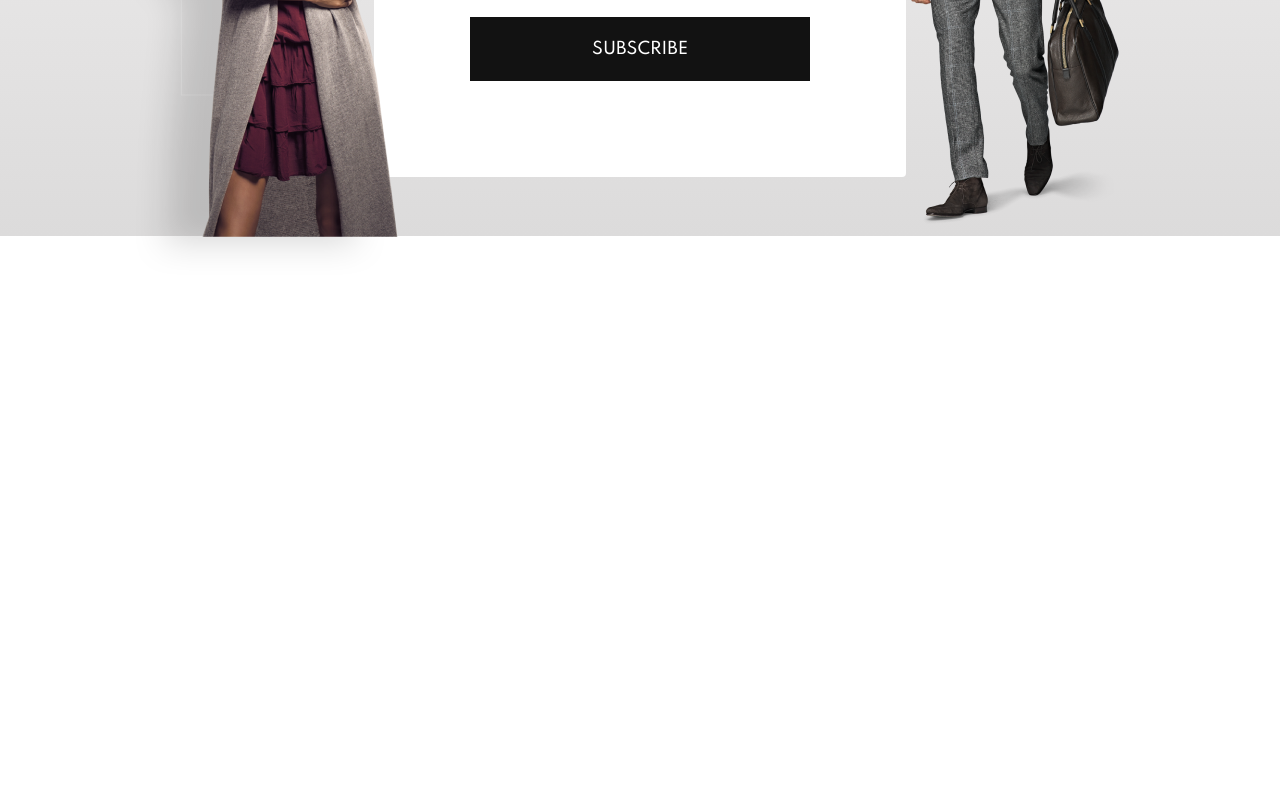
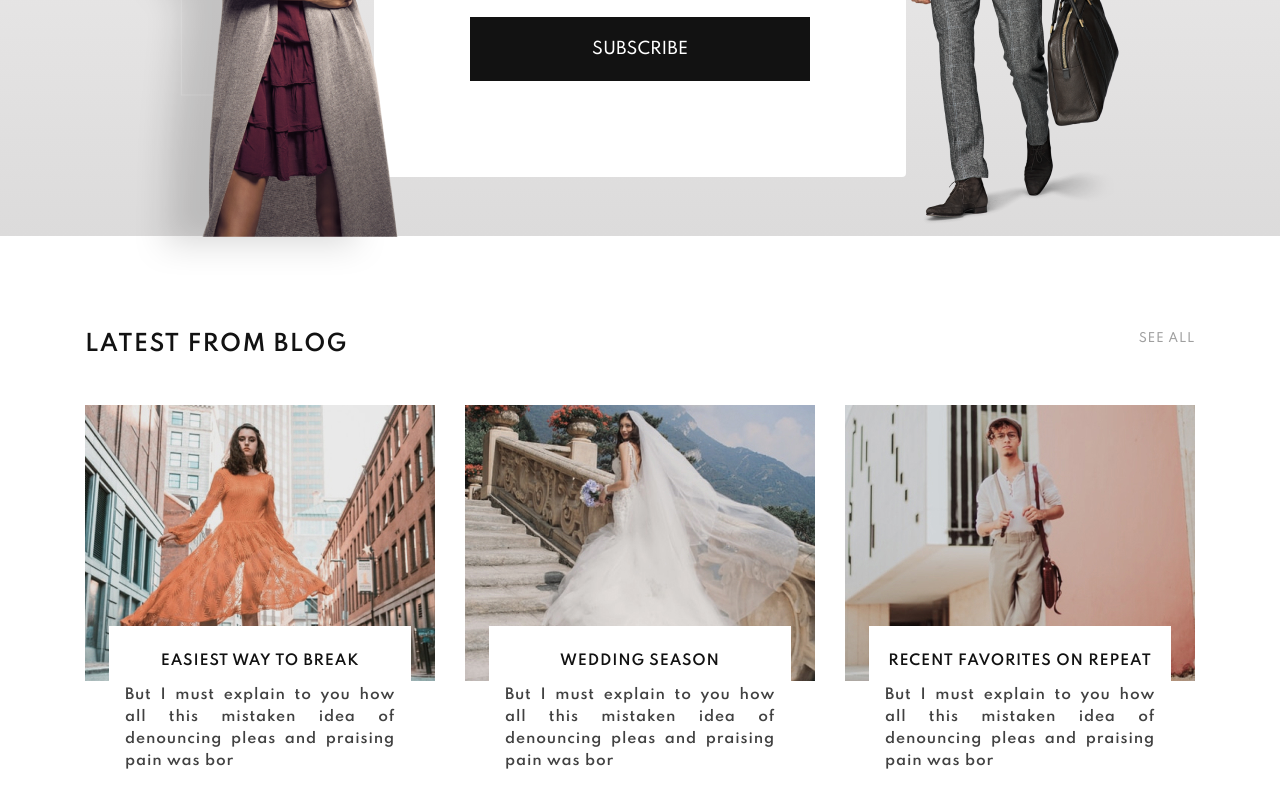
Before and after one commit to m-mcsim7/training-shop, a React (Create React App) app: page / in a window 1280 px wide. Shown: the part 3615-4415 px from the top of the page. Before the commit the page ends 3890 px from the top, so only its background shows below. Built offline with nearby package versions, Linux system fonts and the light colour scheme.

Commit message:
add sixthpart

```diff
--- a/src/App.js
+++ b/src/App.js
@@ -6,7 +6,7 @@ import SecondPart from "./components/SecondPart/SecondPart";
 import ThirdPart from "./components/ThirdPart/ThirdPart";
 import FourthPart from "./components/FourthPart/FourthPart";
 import FifthPart from "./components/FifthPart/FifthPart";
-//import SixthPart from "./components/SixthPart/SixthPart";
+import SixthPart from "./components/SixthPart/SixthPart";
 
 import "./App.css";
 
@@ -19,7 +19,7 @@ function App() {
       <ThirdPart />
       <FourthPart />
       <FifthPart />
-      {/*<SixthPart />*/}
+      <SixthPart />
     </div>
   );
 }
--- /dev/null
+++ b/src/components/SixthPart/SixthPart.css
@@ -0,0 +1,83 @@
+ /*font-family: 'Inter', sans-serif;
+ font-family: 'Playfair Display SC', serif;
+ font-family: 'Spartan', sans-serif;*/
+
+ /*--------------------*/
+ body {
+   font-family: "Spartan", sans-serif;
+   color: #121212;
+ }
+ .wrapper {
+ }
+ .header {
+ }
+ .container {
+   max-width: 1280px;
+   margin: 0 auto;
+ }
+ .blog {
+}
+.container {
+}
+.blog__wrapper {
+}
+.blog__title {
+  max-width: 1110px;
+  display: flex;
+  justify-content: space-between;
+  margin: 96px auto 0 auto;
+}
+.blog__title p:first-child {
+  text-transform: uppercase;
+  font-size: 22px;
+  font-weight: 600;
+  line-height: 25px;
+  letter-spacing: 0.06em;
+}
+.blog__title p:last-child {
+  font-size: 12px;
+  font-weight: 500;
+  line-height: 13px;
+  letter-spacing: 0.06em;
+  opacity: 0.4;
+}
+.blog__rows {
+  display: flex;
+  justify-content: space-between;
+  flex-wrap: wrap;
+  max-width: 1110px;
+  margin: 48px auto 0 auto;
+}
+.blog__columm {
+  width: 350px;
+  height: 276px;
+}
+.blog__info {
+  position: relative;
+  z-index: 2;
+  width: 302px;
+  height: 174px;
+  margin: -55px auto 0 auto;
+  background-color: #ffffff;
+}
+.blog__info-title {
+  text-transform: uppercase;
+  padding-top: 24px;
+  font-size: 14px;
+  text-align: center;
+  font-weight: 600;
+  line-height: 22px;
+  letter-spacing: 0.06em;
+}
+.blog__info-contetnt {
+  text-align: justify;
+  opacity: 0.8;
+  padding-top: 12px;
+  width: 270px;
+  font-size: 14px;
+  font-weight: 600;
+  line-height: 22px;
+  letter-spacing: 0.06em;
+  margin-left: auto;
+  margin-right: auto;
+}
--- /dev/null
+++ b/src/components/SixthPart/SixthPart.jsx
@@ -0,0 +1,56 @@
+import React from "react";
+import blog_1 from "../../img/images/blog1.jpg"
+import blog_2 from "../../img/images/blog2.jpg"
+import blog_3 from "../../img/images/blog3.jpg"
+import "./SixthPart.css";
+
+function SixthPart() {
+  return (
+    <div>
+      <div className="blog">
+        <div className="container">
+          <div className="blog__wrapper">
+            <div className="blog__title">
+              <p>LATEST FROM BLOG</p>
+              <p>SEE ALL</p>
+            </div>
+            <div className="blog__rows">
+              <div className="blog__columm">
+                <img src={blog_1} alt="blog" />
+                <div className="blog__info">
+                  <p className="blog__info-title">Easiest Way to Break</p>
+                  <p className="blog__info-contetnt">
+                    But I must explain to you how all this mistaken idea of
+                    denouncing pleas and praising pain was bor
+                  </p>
+                </div>
+              </div>
+              <div className="blog__columm">
+                <img src={blog_2} alt="blog" />
+                <div className="blog__info">
+                  <p className="blog__info-title">Wedding Season</p>
+                  <p className="blog__info-contetnt">
+                    But I must explain to you how all this mistaken idea of
+                    denouncing pleas and praising pain was bor
+                  </p>
+                </div>
+              </div>
+              <div className="blog__columm">
+                <img src={blog_3} />
+                <div className="blog__info">
+                  <p className="blog__info-title">Recent Favorites On Repeat</p>
+                  <p className="blog__info-contetnt">
+                    But I must explain to you how all this mistaken idea of
+                    denouncing pleas and praising pain was bor
+                  </p>
+                </div>
+              </div>
+            </div>
+          </div>
+        </div>
+      </div>
+    </div>
+  );
+}
+
+export default SixthPart;
```
